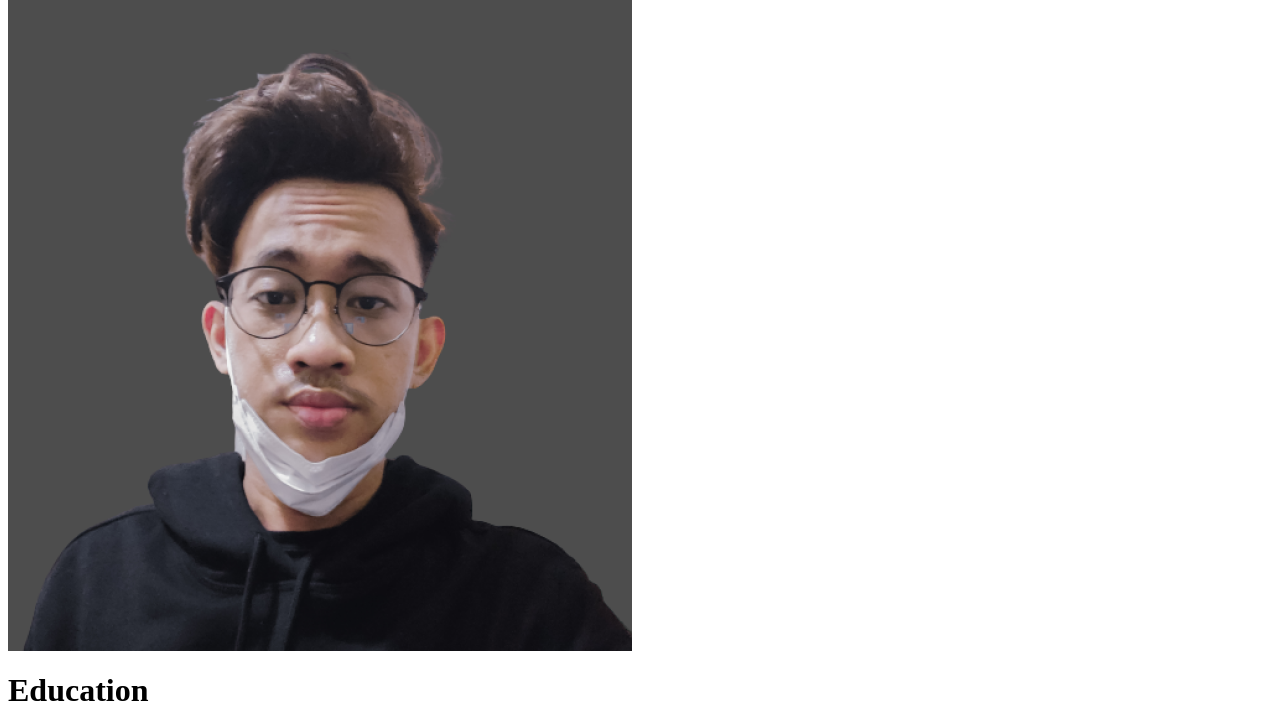
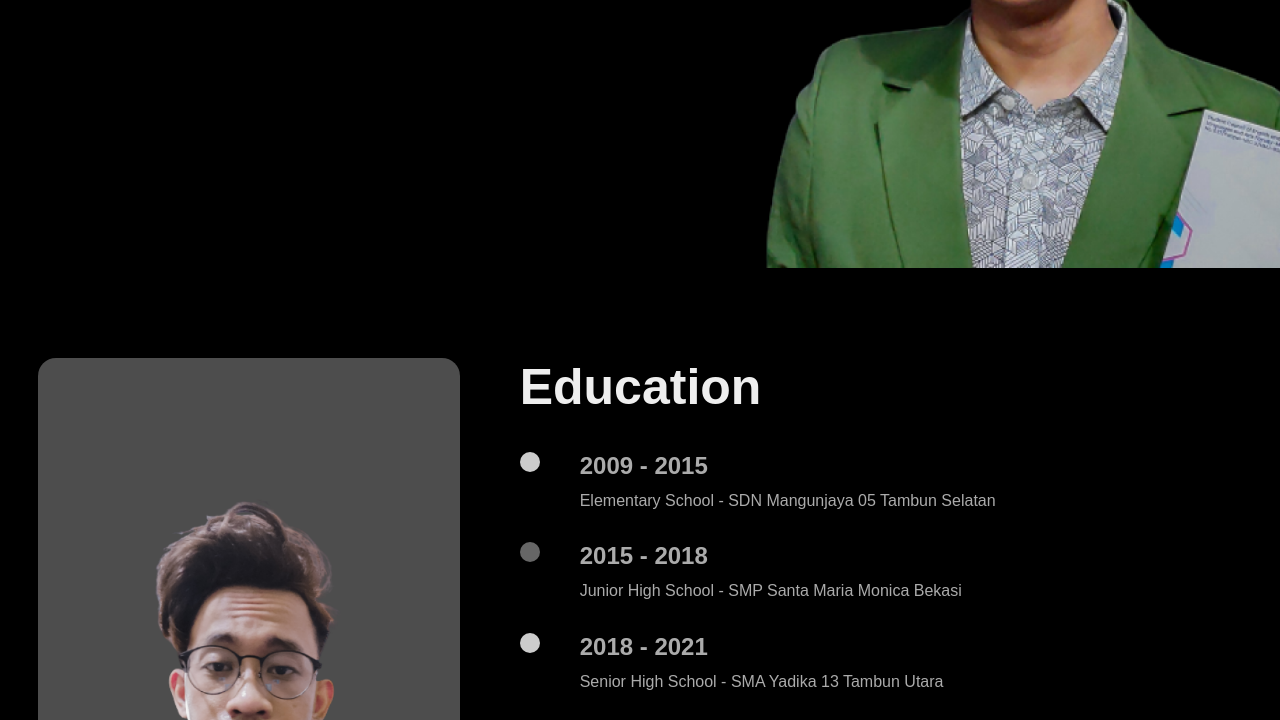
Before and after one commit to RendiPancaWijanarko/21082010016-RendiPancaWijanarko, a plain HTML site: page PEMBUATAN WEB/WEB RENDI.html in a window 1280 px wide. Shown: the part 532-1252 px from the top of the page. Drawn offline with Linux system fonts and the light colour scheme.

Commit message:
Update WEB RENDI.html

```diff
--- a/PEMBUATAN WEB/WEB RENDI.html
+++ b/PEMBUATAN WEB/WEB RENDI.html
@@ -5,7 +5,7 @@
 		<meta http-equiv="X-UA-Compatible" content="IE=edge">
 		<meta name="viewport" content="width=device-width, initial-scale=1.0">
 		<title> Rendi's Website </title>
-		<link rel="stylesheet" href="CSSrendi.css">
+		<link rel="stylesheet" href="DesainWebRendi.css">
 	</head>
 
 	<body>
```
